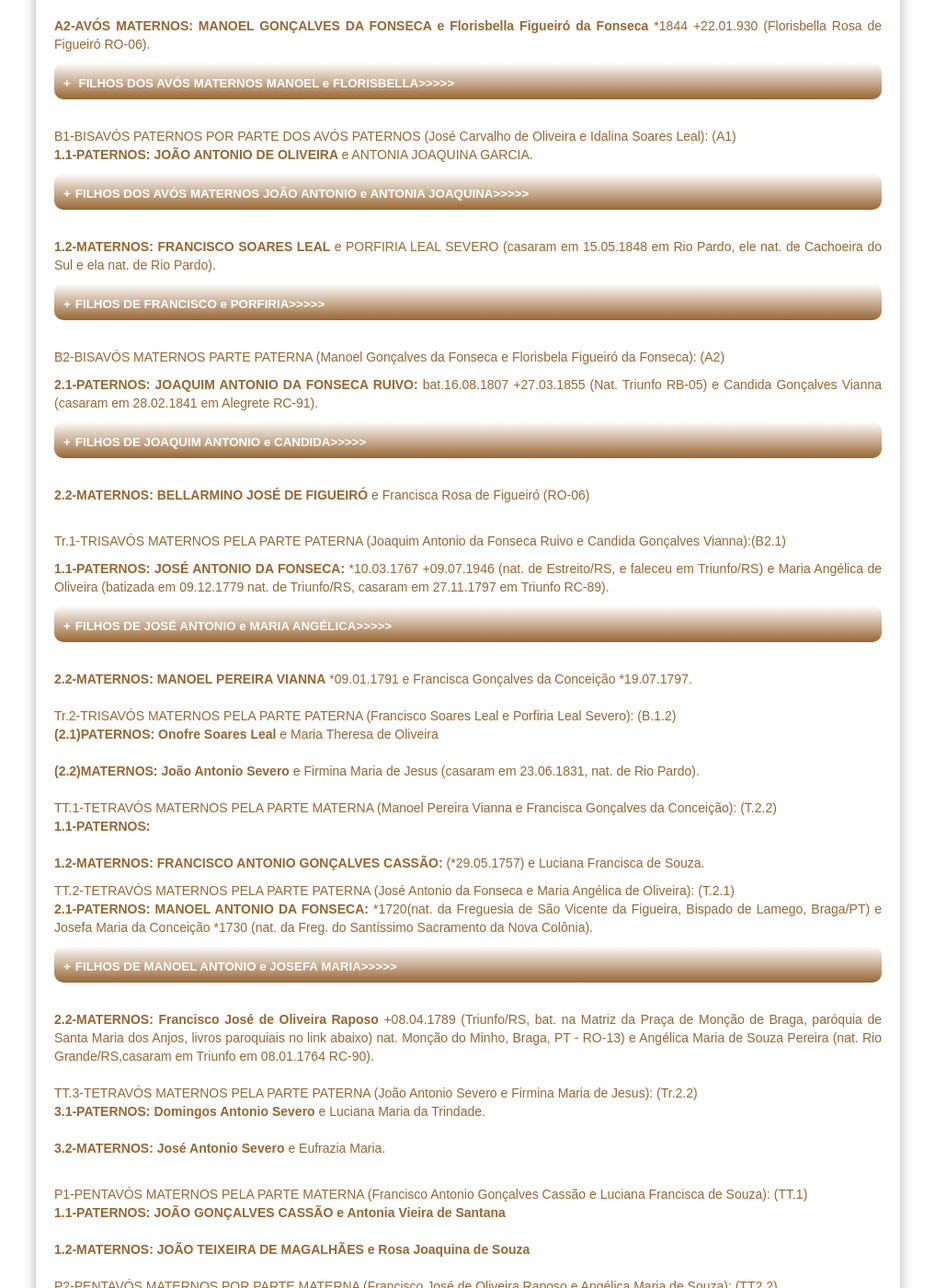
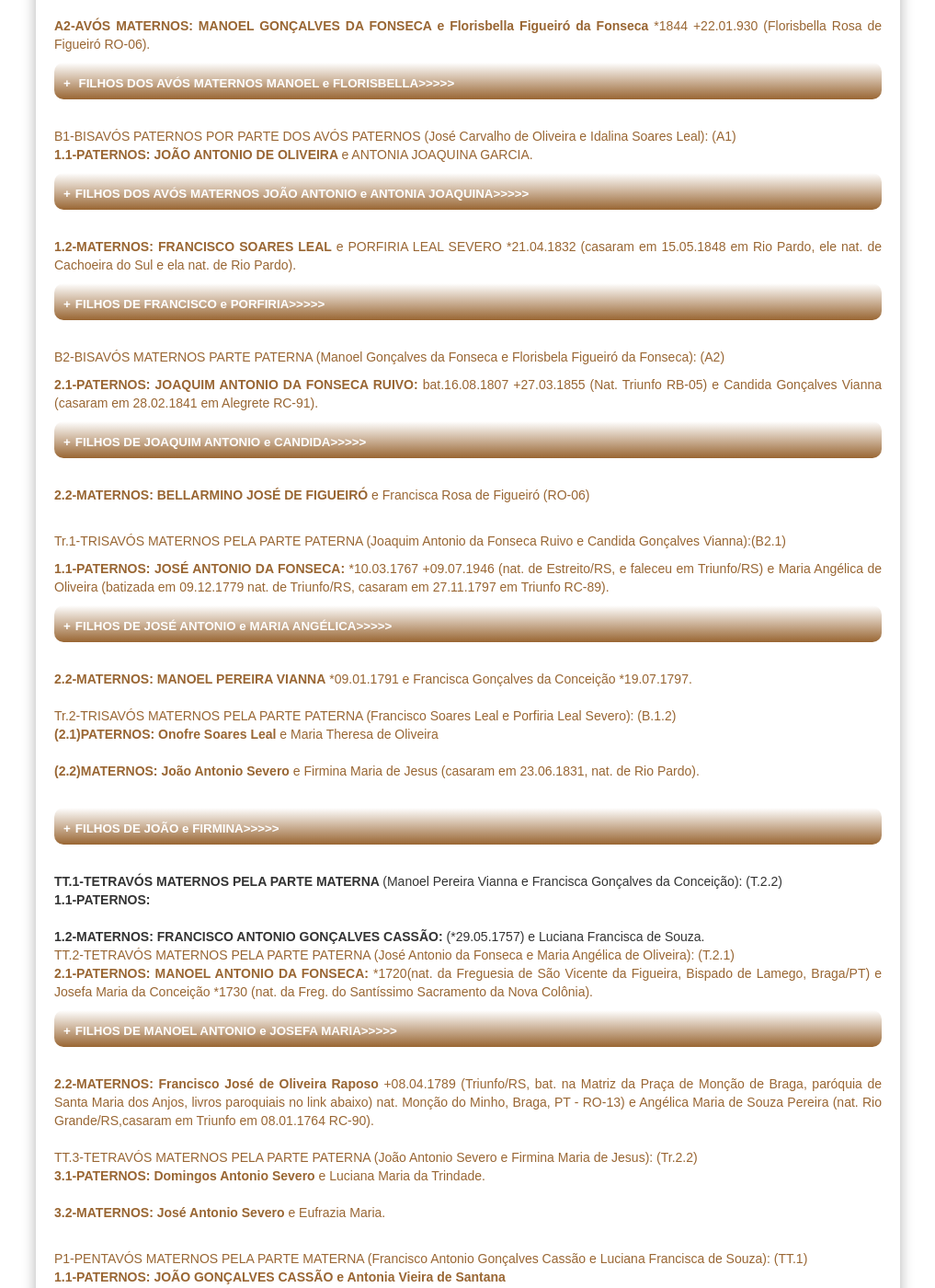
Before and after one commit to claudiovargas1955/claudiovargas1955.github.io, a Jekyll site: the page built from _pages/arvore-genealogica-de-costados-de-florisbella.html, in a window 1280 px wide and 1400 px high, scrolled down 741 px. Shown: the whole window at 92% size, without its empty margins (131-1148 px from the left). Built offline with Jekyll 4.4.1, drawn with Linux system fonts in a browser that asks for light colours; some web fonts are replaced.

Commit message:
Update arvore-genealogica-de-costados-de-florisbella.html

```diff
--- a/_pages/arvore-genealogica-de-costados-de-florisbella.html
+++ b/_pages/arvore-genealogica-de-costados-de-florisbella.html
@@ -312,8 +312,8 @@
 João Manoel dos Santos +22.08.1916 e Florida Prudencia dos Santos *26.08.1868).<br/><br/>
 <b>(1.1.2)Maria das Dores Alves de Oliveira: </b> *1884 +06.11.1954 (RO-20).<br/></details></p><br/>
 
-<p><b>1.2-MATERNOS: FRANCISCO SOARES LEAL </b>e PORFIRIA LEAL SEVERO (casaram em 15.05.1848 em Rio Pardo, ele nat. de Cachoeira
-do Sul e ela nat. de Rio Pardo).
+<p><b>1.2-MATERNOS: FRANCISCO SOARES LEAL </b>e PORFIRIA LEAL SEVERO *21.04.1832 (casaram em 15.05.1848 em Rio Pardo, ele nat. de
+Cachoeira do Sul e ela nat. de Rio Pardo).
 <details> <summary><b>FILHOS DE FRANCISCO e PORFIRIA>>>>></summary></b> <br>
 <p><b>(1.2.1)Idalina Soares Leal: </b>*26.04.1849 +03.09.1934 (nat. Rio Pardo, casou em 06.05.1868 com José Carvalho de Oliveira - avós
 de Florisbella).<br><br>
@@ -428,8 +428,11 @@
  <b>(2.1)PATERNOS: Onofre Soares Leal </b>e Maria Theresa de Oliveira<br><br>
 
  <b>(2.2)MATERNOS: João Antonio Severo </b>e Firmina Maria de Jesus (casaram em 23.06.1831, nat. de Rio Pardo).<br><br>
+ <details><p><summary><b>FILHOS DE JOÃO e FIRMINA>>>>></b></summary><br/>
+ <b>(2.2.1)Porfiria: *21.04.1832 (nat. de Rio Pardo/RS).
+ </details></p><br>
 
- TT.1-TETRAVÓS MATERNOS PELA PARTE MATERNA </b>(Manoel Pereira Vianna e Francisca Gonçalves da Conceição): (T.2.2)<br/>
+  TT.1-TETRAVÓS MATERNOS PELA PARTE MATERNA </b>(Manoel Pereira Vianna e Francisca Gonçalves da Conceição): (T.2.2)<br/>
  <b>1.1-PATERNOS:</b><br/><br/>
  <b>1.2-MATERNOS: FRANCISCO ANTONIO GONÇALVES CASSÃO: </b>(*29.05.1757) e Luciana Francisca de Souza. <br>
 
```
